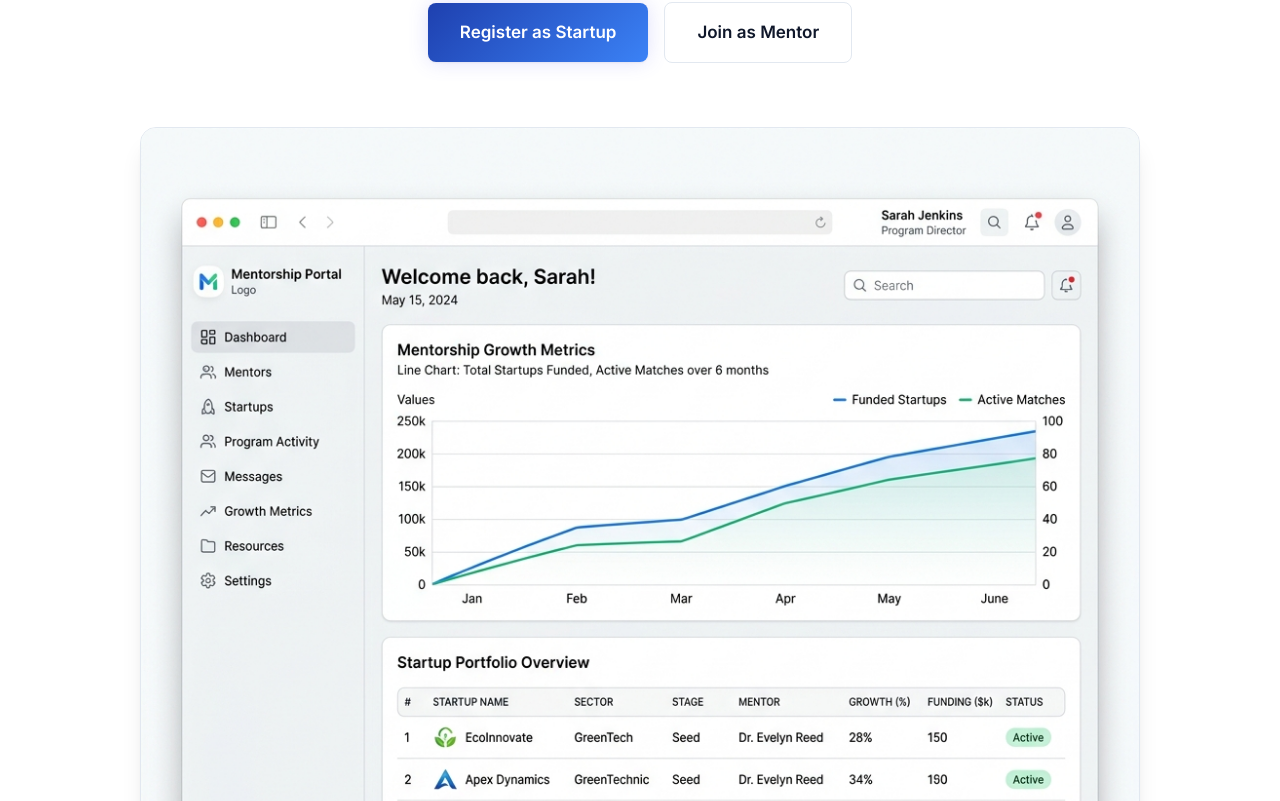
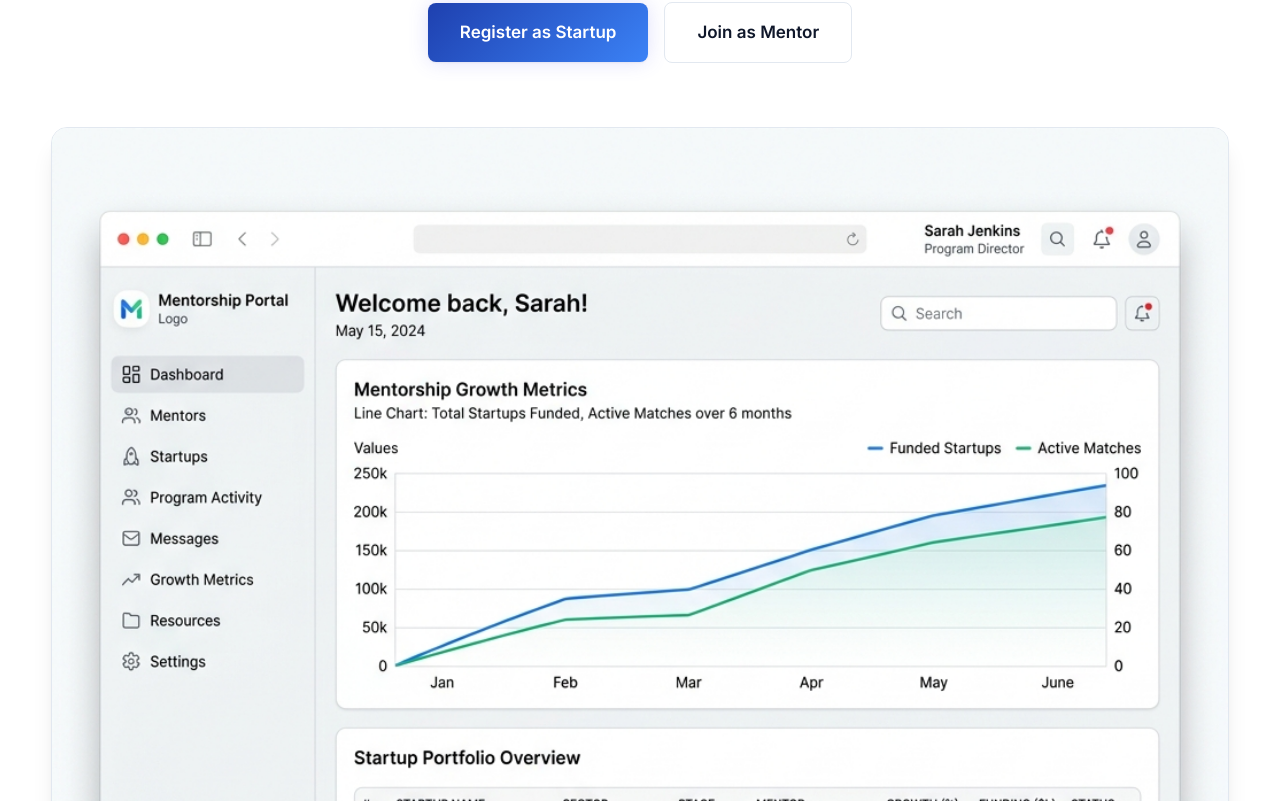
Before and after one commit to A-P-S-Bhaidav/Mentorship-portal, a Next.js app: page / in a window 1280 px wide. Shown: the part 479-1280 px from the top of the page. Built offline with nearby package versions, Linux system fonts and the light colour scheme; no server answers.

Commit message:
Expand container layout to use full width with percentage padding

```diff
--- a/src/app/globals.css
+++ b/src/app/globals.css
@@ -612,9 +612,9 @@ p {
 
 /* ── Utility Classes ── */
 .container {
-  max-width: var(--max-content);
+  width: 100%;
   margin: 0 auto;
-  padding: 0 var(--space-lg);
+  padding: 0 4%;
 }
 
 .sr-only {
--- a/src/app/landing.module.css
+++ b/src/app/landing.module.css
@@ -114,7 +114,7 @@
 .mockupContainer {
   position: relative;
   width: 100%;
-  max-width: 1000px;
+  max-width: 1400px;
   margin: 0 auto;
   border-radius: var(--radius-xl);
   overflow: hidden;
```
